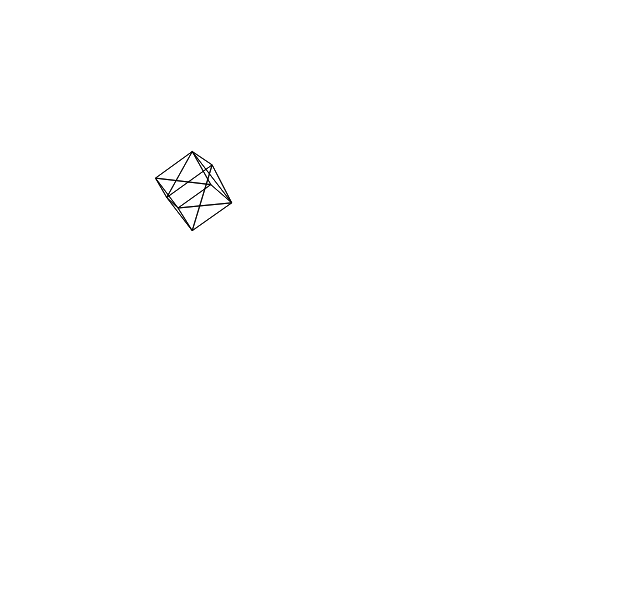
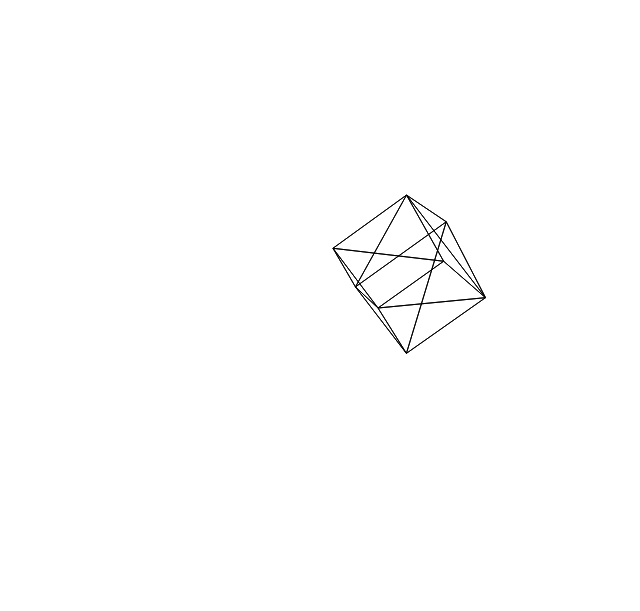
Before and after one commit to aadideepchand20/3D-Simulation, a plain HTML site: page index.html in a window 1280 px wide. Shown: the whole page, without its empty margins (30-670 px from the left). Drawn offline with Linux system fonts and the light colour scheme.

Commit message:
-changed canvas size -improved aspect ratio -changed projection matrix by swapping elements 0,0 and 1,1. Seems to be working alright

```diff
--- a/index.html
+++ b/index.html
@@ -7,7 +7,7 @@
     <link href="style.css" rel="stylesheet" type="text/css" />
   </head>
   <body>
-    <canvas id="myCanvas" width="400" height="400"></canvas>
+    <canvas id="myCanvas" width="800" height="600"></canvas>
     <script src="script.js"></script>
   </body>
 </html>
--- a/script.js
+++ b/script.js
@@ -1,6 +1,6 @@
 let canvas = document.getElementById("myCanvas")
 var ctx = canvas.getContext('2d');
-ctx.translate(200,200);
+ctx.translate((canvas.width/2),(canvas.height/2));
 
 let interval = setInterval(refresh, 100);
 
@@ -11,12 +11,12 @@ let angleZ = 0;
 let fNear = 0.1;
 let fFar = 1000;
 let fov = 90;
-let aspectratio = 1;
+let aspectratio = (canvas.width)/(canvas.height);
 let fovRad = 1 / Math.tan(toRadians(fov/2));
 
 
 function refresh () {
-  ctx.clearRect(-200, -200, 400, 400);
+  ctx.clearRect(-(canvas.width/2), -(canvas.width/2), canvas.width, canvas.height);
   angleX += toRadians(1);
   angleY += toRadians(3);
   angleZ += toRadians(5);
@@ -39,9 +39,9 @@
 function drawTriangle (points) {
   if (canvas.getContext) {
     ctx.beginPath();
-    ctx.moveTo(points[0].x * 200, points[0].y * 200);
-    ctx.lineTo(points[1].x * 200, points[1].y * 200);
-    ctx.lineTo(points[2].x * 200, points[2].y * 200);
+    ctx.moveTo(points[0].x * (canvas.width/2), points[0].y * (canvas.height/2));
+    ctx.lineTo(points[1].x * (canvas.width/2), points[1].y * (canvas.height/2));
+    ctx.lineTo(points[2].x * (canvas.width/2), points[2].y * (canvas.height/2));
     ctx.closePath();
     ctx.stroke();
   }
@@ -58,7 +58,7 @@ function draw3DPolygon (points) {
       triPoints.push(projectionMatrix(translatedTri));
     }
     for(k=0; k<triPoints.length; k++) {
-      ctx.fillRect((triPoints[k].x - 2.5) * 200,(triPoints[k].y - 2.5) * 200,5,5);
+      ctx.fillRect((triPoints[k].x - 2.5) * (canvas.width/2),(triPoints[k].y - 2.5) * (canvas.height/2),5,5);
     }
     drawTriangle(triPoints);
     console.log(triPoints);
@@ -79,8 +79,8 @@ function translatePoint (point, axis, amount) {
 
 function projectionMatrix (point) {
   point = {x: point.x, y: point.y, z: point.z, m: 1};
-  var matrix = [[aspectratio * fovRad,0,0,0],
-                [0,fovRad,0,0],
+  var matrix = [[fovRad,0,0,0],
+                [0,aspectratio * fovRad,0,0],
                 [0,0,fFar / (fFar - fNear),1],
                 [0,0,(-(fFar) * fNear) / (fFar - fNear),0]]
   var x = (point.x * matrix[0][0]) + (point.y * matrix[1][0]) + (point.z * matrix[2][0]) + (point.m * matrix[3][0]);
```
